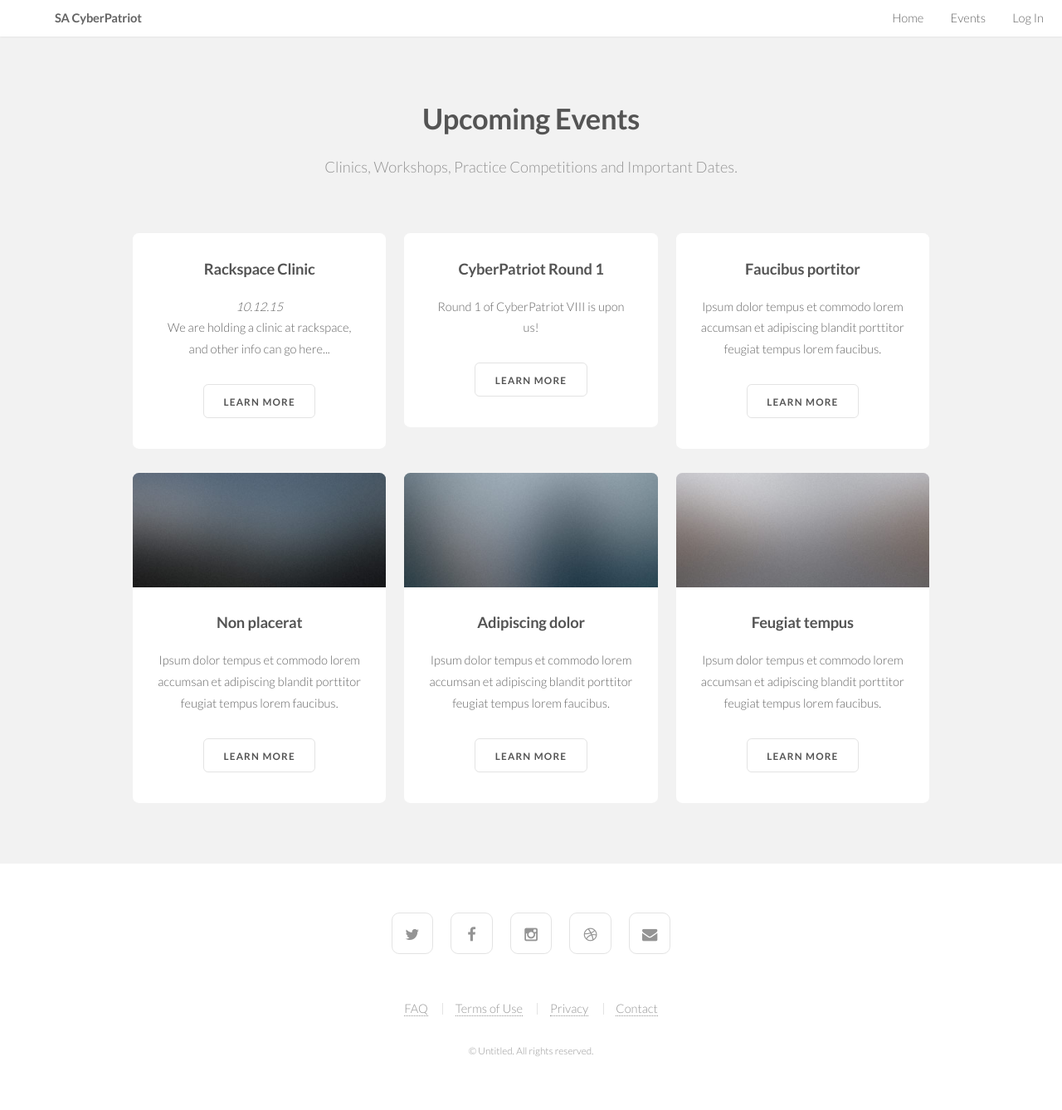
After one commit to davidcadena/sacp, a PHP site: page /events.html in a window 1280 px wide. The commit adds this page. Shown: the whole page at 83% size. Run offline with PHP 8.4, Linux system fonts and the light colour scheme.

Commit message:
because I said so

```diff
--- /dev/null
+++ b/events.html
@@ -0,0 +1,152 @@
+<!DOCTYPE HTML>
+<!--
+	Drift by Pixelarity
+	pixelarity.com @pixelarity
+	License: pixelarity.com/license
+-->
+<html>
+	<head>
+		<title> </title>
+		<meta http-equiv="content-type" content="text/html; charset=utf-8" />
+		<meta name="description" content="" />
+		<meta name="keywords" content="" />
+		<!--[if lte IE 8]><script src="css/ie/html5shiv.js"></script><![endif]-->
+		<script src="js/jquery.min.js"></script>
+		<script src="js/jquery.dropotron.min.js"></script>
+		<script src="js/jquery.scrollgress.min.js"></script>
+		<script src="js/jquery.scrolly.min.js"></script>
+		<script src="js/jquery.slidertron.min.js"></script>
+		<script src="js/skel.min.js"></script>
+		<script src="js/skel-layers.min.js"></script>
+		<script src="js/init.js"></script>
+		<noscript>
+			<link rel="stylesheet" href="css/skel.css" />
+			<link rel="stylesheet" href="css/style.css" />
+			<link rel="stylesheet" href="css/style-xlarge.css" />
+		</noscript>
+		<!--[if lte IE 9]><link rel="stylesheet" href="css/ie/v9.css" /><![endif]-->
+		<!--[if lte IE 8]><link rel="stylesheet" href="css/ie/v8.css" /><![endif]-->
+	</head>
+	<body>
+
+		<!-- Header -->
+			<header id="header" class="skel-layers-fixed">
+        <h1><a href="index.php">SA CyberPatriot</a></h1>
+				<nav id="nav">
+					<ul>
+						<li><a href="index.php">Home</a></li>
+						<!-- <li>
+							<a href="" class="icon fa-angle-down">Layouts</a>
+							<ul>
+								<li><a href="left-sidebar.html">Left Sidebar</a></li>
+								<li><a href="right-sidebar.html">Right Sidebar</a></li>
+								<li><a href="no-sidebar.html">No Sidebar</a></li>
+								<li>
+									<a href="">Submenu</a>
+									<ul>
+										<li><a href="#">Option 1</a></li>
+										<li><a href="#">Option 2</a></li>
+										<li><a href="#">Option 3</a></li>
+										<li><a href="#">Option 4</a></li>
+									</ul>
+								</li>
+							</ul>
+						</li> -->
+						<li><a href="elements.html">Events</a></li>
+						<li><a href="login/index.php">Log In</a></li>
+					</ul>
+				</nav>
+			</header>
+
+      <!-- Events -->
+      <section id="three" class="wrapper style1">
+				<div class="container">
+					<header class="major">
+						<h2>Upcoming Events</h2>
+						<p>Clinics, Workshops, Practice Competitions and Important Dates.</p>
+					</header>
+					<div class="row">
+						<div class="4u 6u(medium) 12u$(small)">
+							<article class="box post">
+								<h3>Rackspace Clinic</h3>
+								<i>10.12.15</i>
+								<p>We are holding a clinic at rackspace, and other info can go here...</p>
+								<ul class="actions">
+									<li><a href="#" class="button">Learn More</a></li>
+								</ul>
+							</article>
+						</div>
+						<div class="4u 6u$(medium) 12u$(small)">
+							<article class="box post">
+								<h3>CyberPatriot Round 1</h3>
+								<p>Round 1 of CyberPatriot VIII is upon us!</p>
+								<ul class="actions">
+									<li><a href="#" class="button">Learn More</a></li>
+								</ul>
+							</article>
+						</div>
+						<div class="4u$ 6u(medium) 12u$(small)">
+							<article class="box post">
+								<h3>Faucibus portitor</h3>
+								<p>Ipsum dolor tempus et commodo lorem accumsan et adipiscing blandit porttitor feugiat tempus lorem faucibus.</p>
+								<ul class="actions">
+									<li><a href="#" class="button">Learn More</a></li>
+								</ul>
+							</article>
+						</div>
+						<div class="4u 6u$(medium) 12u$(small)">
+							<article class="box post">
+								<a href="#" class="image fit"><img src="images/pic04.jpg" alt="" /></a>
+								<h3>Non placerat</h3>
+								<p>Ipsum dolor tempus et commodo lorem accumsan et adipiscing blandit porttitor feugiat tempus lorem faucibus.</p>
+								<ul class="actions">
+									<li><a href="#" class="button">Learn More</a></li>
+								</ul>
+							</article>
+						</div>
+						<div class="4u 6u(medium) 12u$(small)">
+							<article class="box post">
+								<a href="#" class="image fit"><img src="images/pic05.jpg" alt="" /></a>
+								<h3>Adipiscing dolor</h3>
+								<p>Ipsum dolor tempus et commodo lorem accumsan et adipiscing blandit porttitor feugiat tempus lorem faucibus.</p>
+								<ul class="actions">
+									<li><a href="#" class="button">Learn More</a></li>
+								</ul>
+							</article>
+						</div>
+						<div class="4u$ 6u$(medium) 12u$(small)">
+							<article class="box post">
+								<a href="#" class="image fit"><img src="images/pic06.jpg" alt="" /></a>
+								<h3>Feugiat tempus</h3>
+								<p>Ipsum dolor tempus et commodo lorem accumsan et adipiscing blandit porttitor feugiat tempus lorem faucibus.</p>
+								<ul class="actions">
+									<li><a href="#" class="button">Learn More</a></li>
+								</ul>
+							</article>
+						</div>
+					</div>
+				</div>
+			</section>
+
+		<!-- Footer -->
+			<footer id="footer">
+				<ul class="icons">
+					<li><a href="#" class="icon fa-twitter"><span class="label">Twitter</span></a></li>
+					<li><a href="#" class="icon fa-facebook"><span class="label">Facebook</span></a></li>
+					<li><a href="#" class="icon fa-instagram"><span class="label">Instagram</span></a></li>
+					<li><a href="#" class="icon fa-dribbble"><span class="label">Dribbble</span></a></li>
+					<li><a href="#" class="icon fa-envelope"><span class="label">Envelope</span></a></li>
+				</ul>
+				<ul class="menu">
+					<li><a href="#">FAQ</a></li>
+					<li><a href="#">Terms of Use</a></li>
+					<li><a href="#">Privacy</a></li>
+					<li><a href="#">Contact</a></li>
+				</ul>
+				<span class="copyright">
+					&copy; Untitled. All rights reserved.
+				</span>
+			</footer>
+
+	</body>
+</html>
```
Also changed, not shown: admin/action/remove_lesson.php (+6 -6 lines), elements.html (+6 -5 lines), index.php (+11 -9 lines), login/index.php (+0 -23 lines).
